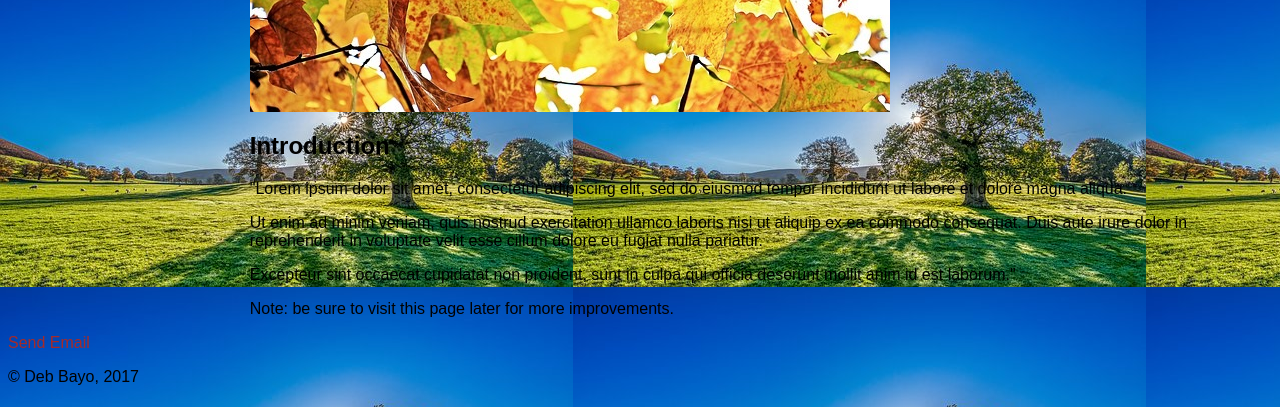
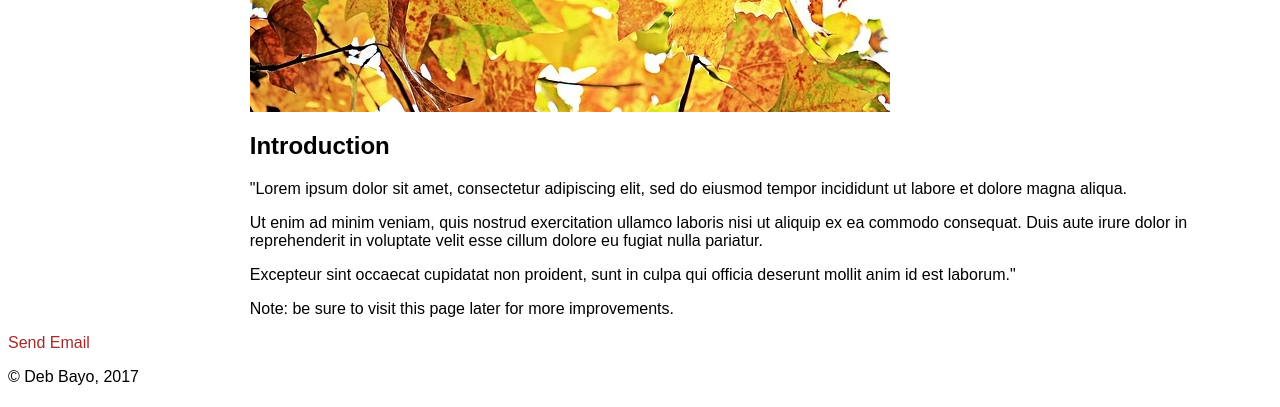
Before and after one commit to DABAYO/DABAYO.github.io, a plain HTML site: page index.html in a window 1280 px wide. Shown: the part 393-800 px from the top of the page. Drawn offline with Linux system fonts and the light colour scheme.

Commit message:
remove image

```diff
--- a/assets/css/style.css
+++ b/assets/css/style.css
@@ -1,5 +1,5 @@
 html {
-    background-image: url('/assets/images/autumn.jpg')
+
 }
 .css-selector {
     font-family: 'Oxygen', sans-serif;
```
